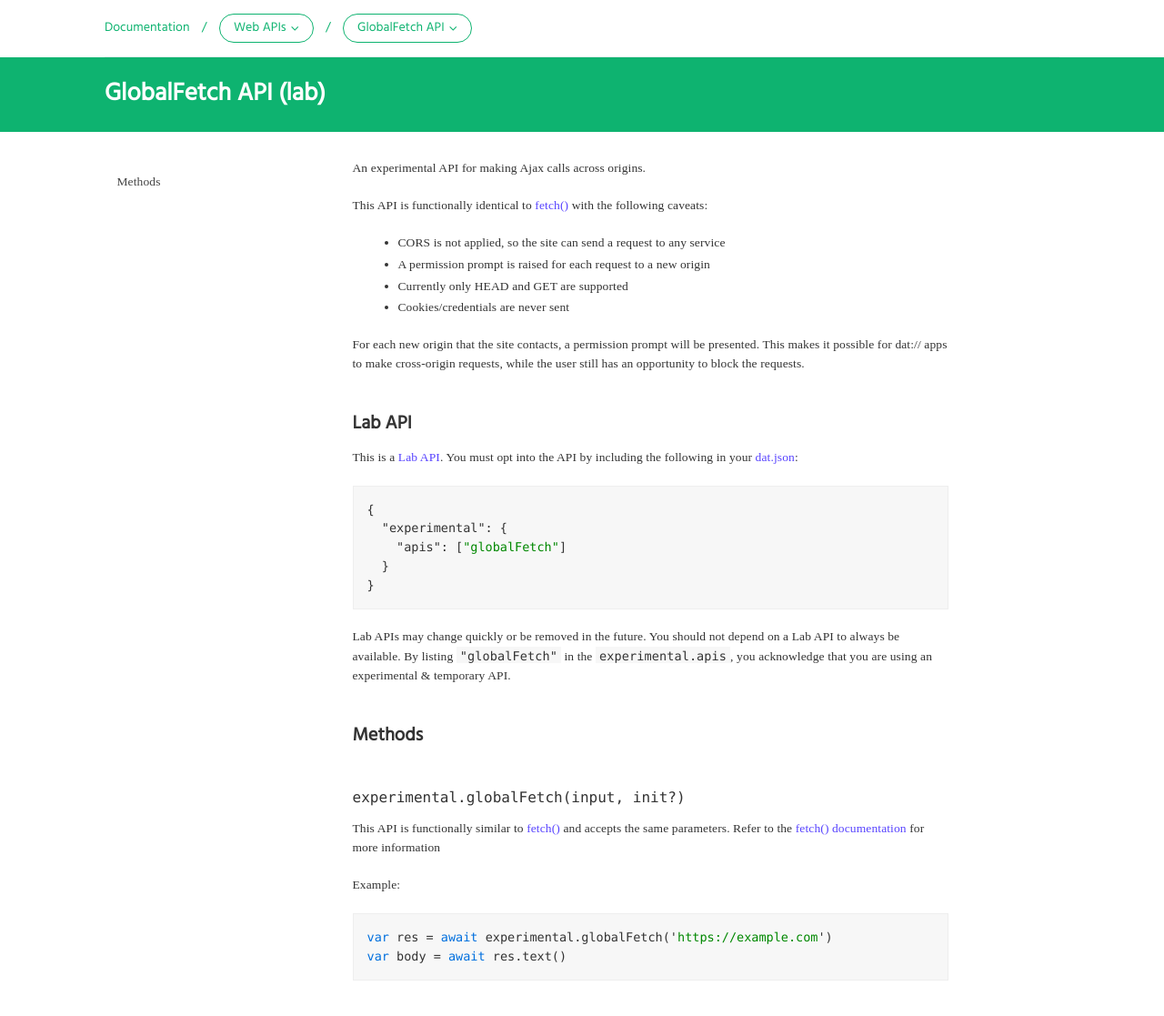
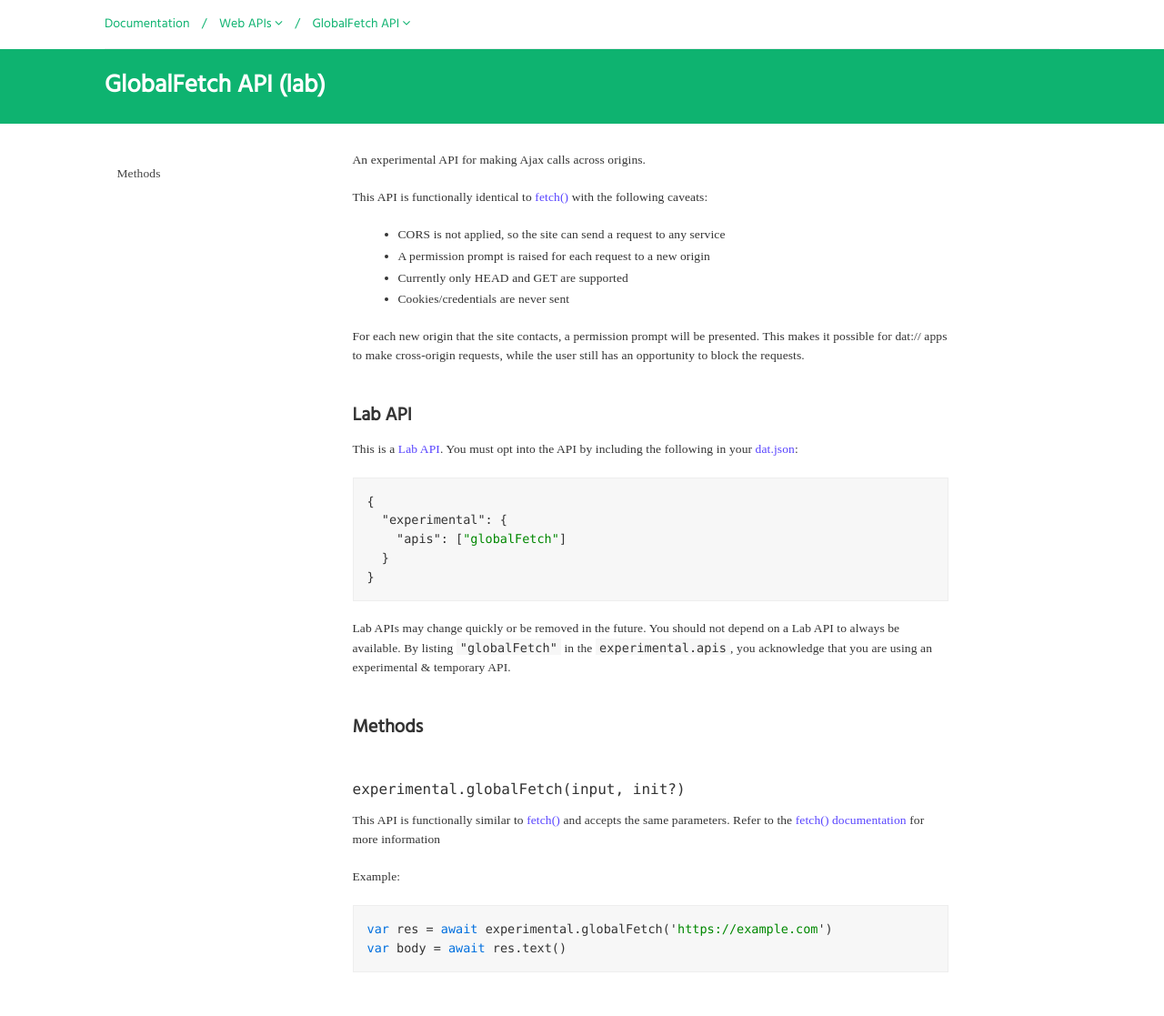
Before and after one commit to beakerbrowser/beakerbrowser.com, a Jekyll site: the page built from _docs/apis/experimental-globalfetch.md, in a window 1280 px wide and 1162 px high. Shown: the top 1117 px of the window at 91% size. Built offline with Jekyll 4.4.1, drawn with Linux system fonts in a browser that asks for light colours; some web fonts are replaced.

Commit message:
Update styles for /docs dropdown menus

```diff
--- a/_includes/docs-breadcrumbs.html
+++ b/_includes/docs-breadcrumbs.html
@@ -9,7 +9,7 @@
         /
       </span>
 
-      <button class="breadcrumb active btn dropdown-container toggleable-container">
+      <button class="breadcrumb active dropdown-container toggleable-container">
         <span>{{ activeSection.title }}</span>
         <i class="fa fa-angle-down"></i>
 
@@ -31,7 +31,7 @@
         /
       </span>
 
-      <button class="breadcrumb active btn dropdown-container toggleable-container">
+      <button class="breadcrumb active dropdown-container toggleable-container">
         <span>{{ page.title }}</span>
         <i class="fa fa-angle-down"></i>
 
@@ -40,13 +40,20 @@
               {% if page.title == sectionPage.title %}
                 <a class="nav-item active" href="{{ sectionPage.url }}">
                   {{ sectionPage.title }}
-                  {% if sectionPage.experimental %}(lab){% endif %}
+
+                  {% if sectionPage.experimental %}
+                    <i class="fa fa-flask"></i>
+                  {% endif %}
+
                   <i class="fa fa-check"></i>
                 </a>
               {% else %}
                 <a class="nav-item" href="{{ sectionPage.url }}">
                   {{ sectionPage.title }}
-                  {% if sectionPage.experimental %}(lab){% endif %}
+
+                  {% if sectionPage.experimental %}
+                    <i class="fa fa-flask"></i>
+                  {% endif %}
                 </a>
               {% endif %}
             {% endfor %}
--- a/css/pages/_docs.scss
+++ b/css/pages/_docs.scss
@@ -142,9 +142,15 @@
     }
 
     .dropdown .nav-item {
+      font-size: 12.5px;
 
-      &:hover,
+      &:hover:not(.active) {
+        text-decoration: underline;
+        cursor: pointer;
+      }
+
       &.active {
+        font-weight: 500;
         color: var(--page-color);
       }
     }
```
